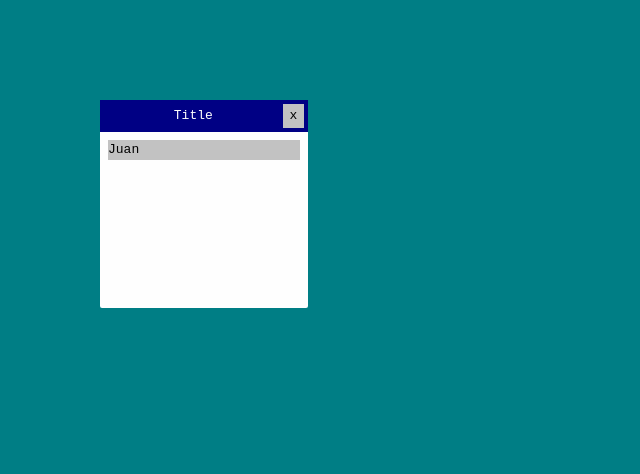
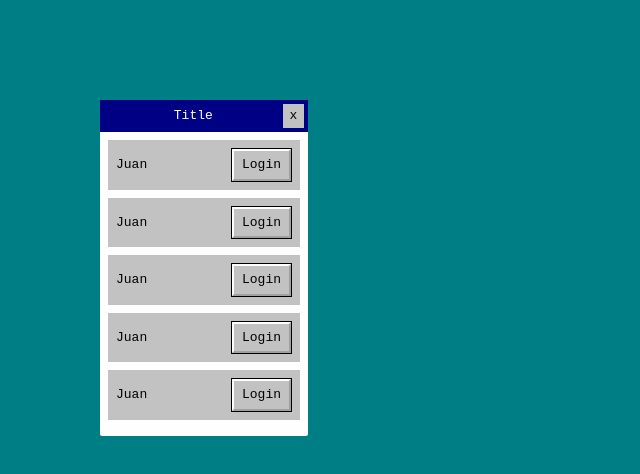
Before and after one commit to Clerm-Jam/give-take, an Angular app: page / in a window 1280 px wide. Shown: the top 474 px of the page, without its empty margins (0-640 px from the left). Built offline with nearby package versions, Linux system fonts and the light colour scheme.

Commit message:
ventana de login

```diff
--- a/src/app/pages/login/login.component.html
+++ b/src/app/pages/login/login.component.html
@@ -1,5 +1,22 @@
-<app-windows>
-    <div class="bg-grey">
-        Juan
+<app-windows class="">
+    <div class="userOption bg-grey p-2 flex justify-between items-center mb-2">
+        <span>Juan</span>
+        <app-simplebtn />
+    </div>
+    <div class="bg-grey p-2 flex justify-between items-center mb-2">
+        <span>Juan</span>
+        <app-simplebtn />
+    </div>
+    <div class="bg-grey p-2 flex justify-between items-center mb-2">
+        <span>Juan</span>
+        <app-simplebtn />
+    </div>
+    <div class="bg-grey p-2 flex justify-between items-center mb-2">
+        <span>Juan</span>
+        <app-simplebtn />
+    </div>
+    <div class="bg-grey p-2 flex justify-between items-center mb-2">
+        <span>Juan</span>
+        <app-simplebtn />
     </div>
 </app-windows>
--- a/src/app/pages/login/login.component.ts
+++ b/src/app/pages/login/login.component.ts
@@ -1,10 +1,11 @@
-import { Component } from '@angular/core';
+import { Component} from '@angular/core';
 import { WindowsComponent } from '../../shared/components/windows/windows.component';
+import { SimplebtnComponent } from '../../shared/components/simplebtn/simplebtn.component'
 
 @Component({
   selector: 'app-login',
   standalone: true,
-  imports: [WindowsComponent],
+  imports: [WindowsComponent, SimplebtnComponent],
   templateUrl: './login.component.html',
   styleUrl: './login.component.css'
 })
--- /dev/null
+++ b/src/app/shared/components/simplebtn/simplebtn.component.html
@@ -0,0 +1,3 @@
+<div class="border border-black">
+    <button class="border-2 border-t-white border-l-white border-b-darkGrey border-r-darkGrey px-2 py-1">Login</button>
+</div>
--- a/tailwind.config.js
+++ b/tailwind.config.js
@@ -6,6 +6,7 @@ module.exports = {
     colors: {
       white: "#fefefeff",
       grey: "#c2c2c2ff",
+      darkGrey: "#A0A0A0",
       blue: "#000084ff",
       green: "#007e85ff",
       yellow: "#fafa83ff",
```
Also changed, not shown: src/app/shared/components/simplebtn/simplebtn.component.ts (added, +12 -0 lines), src/app/shared/components/simplebtn/simplebtn.component.css (added).
